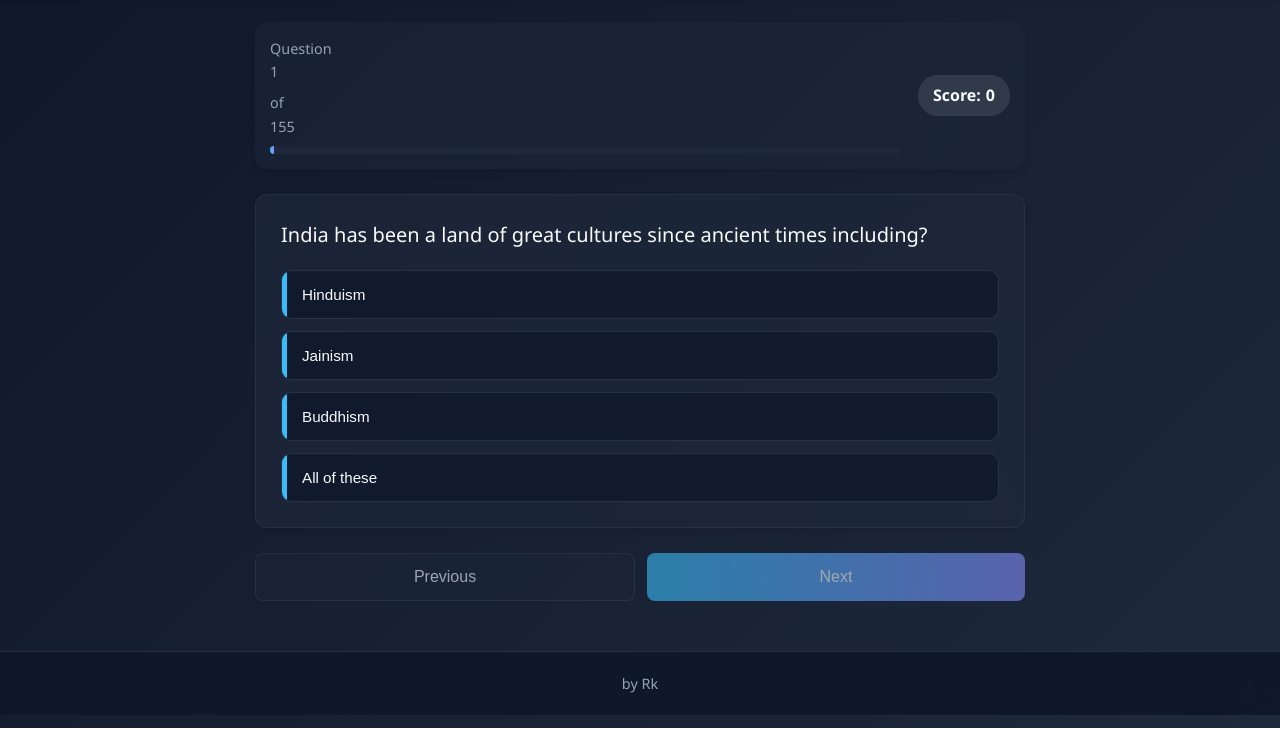
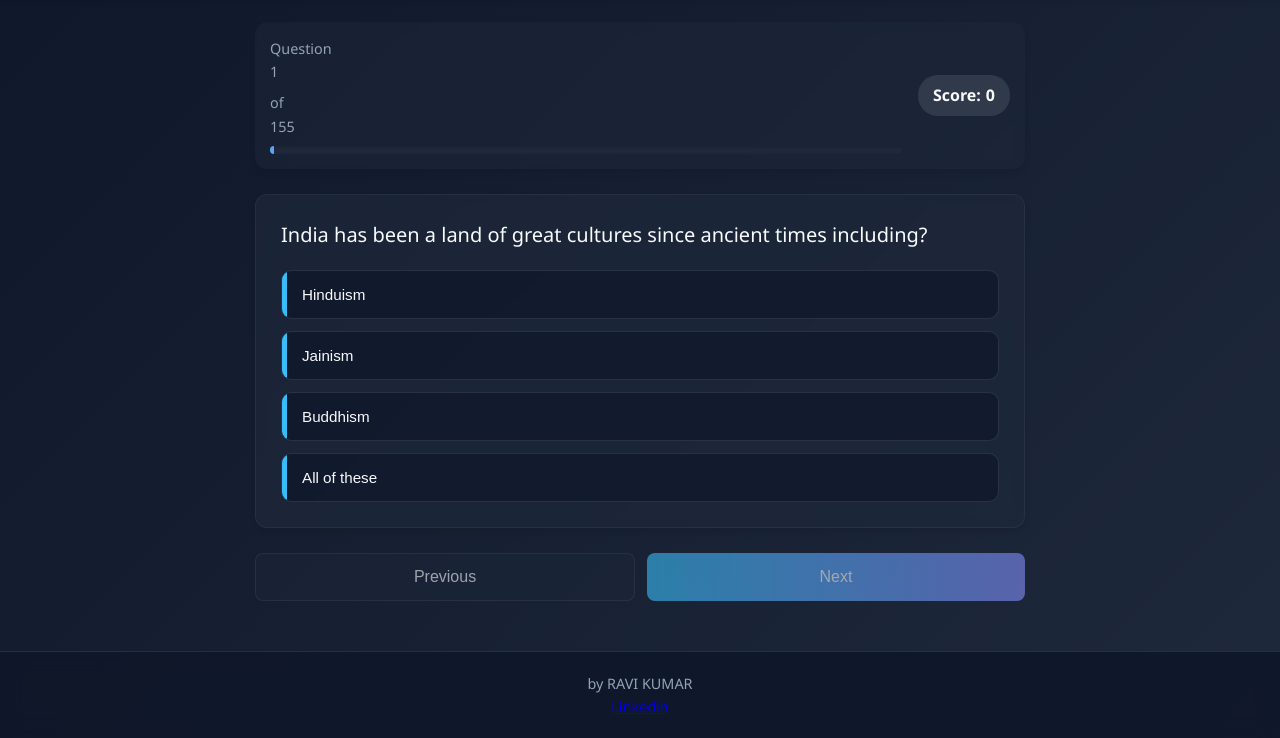
Before and after one commit to ravikumarstm333/iks-quiz-app, a plain HTML site: page quiz-template.html in a window 1280 px wide. Shown: the part 72-810 px from the top of the page. Drawn offline with Linux system fonts and the light colour scheme.

Commit message:
Added code updates

```diff
--- a/quiz-template.html
+++ b/quiz-template.html
@@ -438,7 +438,8 @@
 
   <footer>
     <div class="container">
-      <p>by Rk</p>
+      <p>by RAVI KUMAR</p>
+      <p><a href="https://www.linkedin.com/in/ravi-kumar-549342333?utm_source=share&utm_campaign=share_via&utm_content=profile&utm_medium=android_app">Linkedin</a></p>
     </div>
   </footer>
 
```
Also changed, not shown: index.html (+2 -1 lines).
